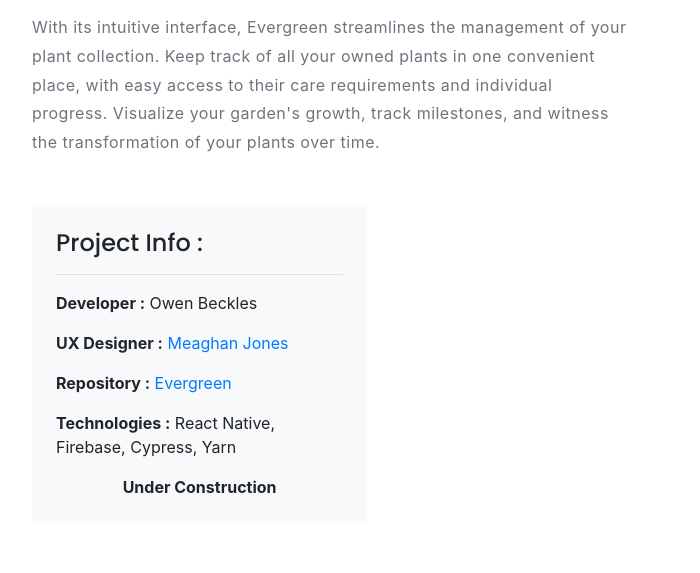
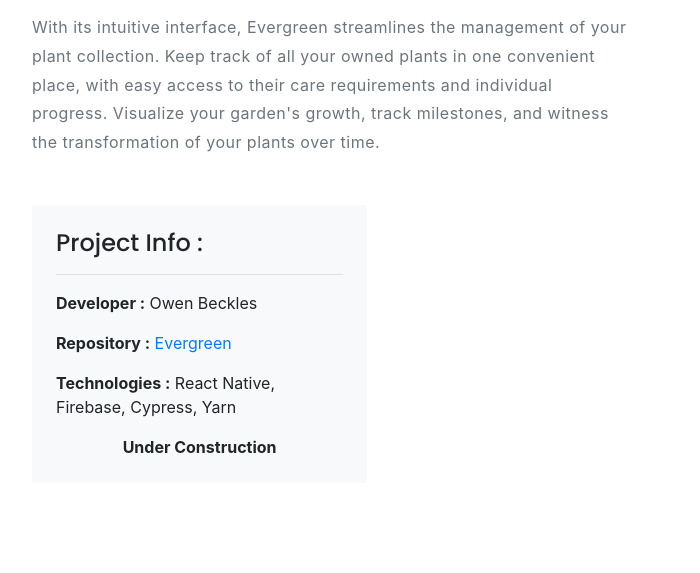
Before and after one commit to owenbeckles/owenbeckles.github.io, a website with bundled scripts: page evergreen.html in a window 1280 px wide. Shown: the part 1356-1929 px from the top of the page, without its empty margins (53-753 px from the left). Built offline with nearby package versions, Linux system fonts and the light colour scheme.

Commit message:
Removing UX

```diff
--- a/evergreen.html
+++ b/evergreen.html
@@ -76,10 +76,10 @@
                                             <b>Developer :</b>
                                             <span>Owen Beckles</span>
                                         </li>
-                                        <li class="mt-3">
-                                            <b>UX Designer :</b>
-                                            <span><a href="http://meaghan-jones.com/">Meaghan Jones</a></span>
-                                        </li>
+<!--                                        <li class="mt-3">-->
+<!--                                            <b>UX Designer :</b>-->
+<!--                                            <span><a href="http://meaghan-jones.com/">Meaghan Jones</a></span>-->
+<!--                                        </li>-->
                                         <li class="mt-3">
                                             <b>Repository :</b>
                                             <span><a href="https://github.com/owenbeckles/evergreen">Evergreen</a></span>
```
Also changed, not shown: 2 other files.
